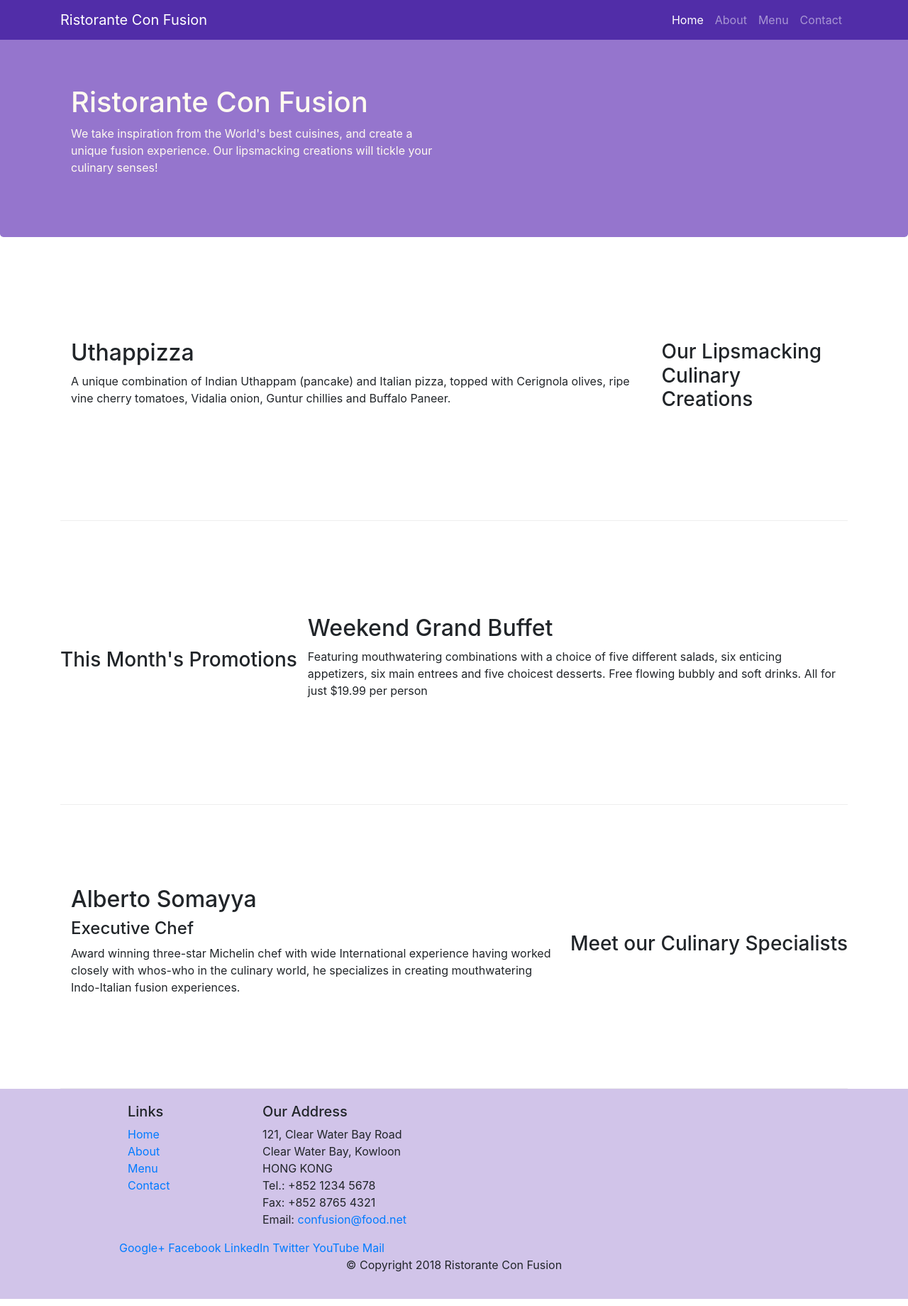
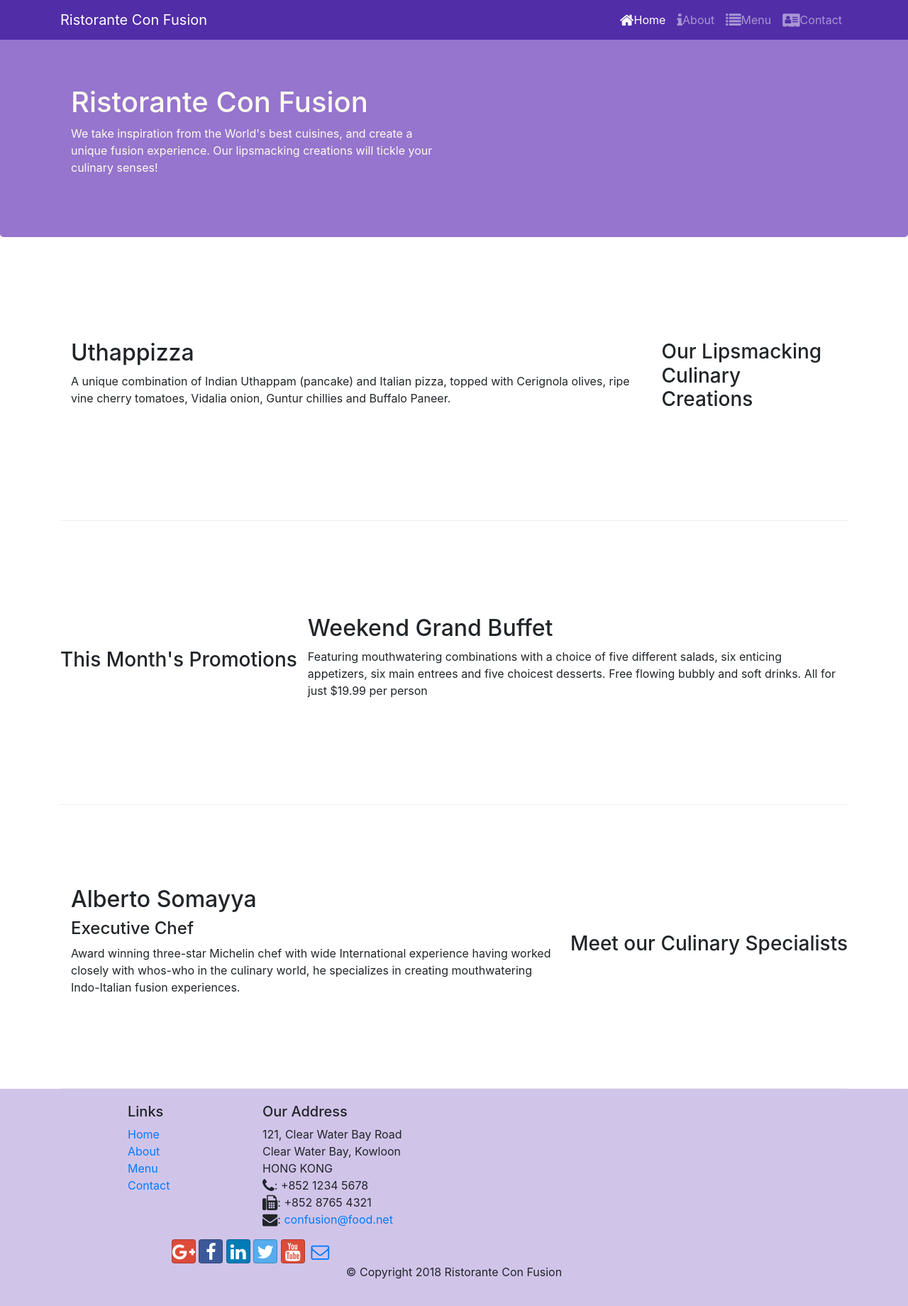
Before and after one commit to EmelBulosan/git-test-bootstrap, a website: page index.html in a window 1280 px wide. Shown: the whole page at 71% size. Drawn offline with nearby package versions, Linux system fonts and the light colour scheme.

Commit message:
Icon Fonts

```diff
--- a/index.html
+++ b/index.html
@@ -10,6 +10,8 @@
     <!-- Bootstrap CSS -->
     <link rel="stylesheet" href="node_modules/bootstrap/dist/css/bootstrap.min.css">
     <link rel="stylesheet" href="CSS/style.css">
+    <link rel="stylesheet" href="node_modules/font-awesome/css/font-awesome.min.css">
+    <link rel="stylesheet" href="node_modules/bootstrap-social/bootstrap-social.css">
     <title>Ristorante Con Fusion Home Page</title>
 </head>
 
@@ -22,10 +24,10 @@
            <a class="navbar-brand mr-auto" href="index.html">Ristorante Con Fusion</a>
            <div class="collapse navbar-collapse" id="Navbar"></div>
                 <ul class="navbar-nav mr-auto">
-                    <li class="nav-item active"><a class="nav-link" href="./index.html">Home</a></li><!--to show what nav item is active-->
-                    <li class="nav-item"><a class="nav-link" href="./aboutus.html">About</a></li>
-                    <li class="nav-item"><a class="nav-link" href="#">Menu</a></li>
-                    <li class="nav-item"><a class="nav-link" href="#">Contact</a></li>
+                    <li class="nav-item active"><a class="nav-link" href="./index.html"><span class="fa fa-home fa-lg"></span>Home</a></li><!--to show what nav item is active-->
+                    <li class="nav-item"><a class="nav-link" href="./aboutus.html"><span class="fa fa-info fa-lg"></span>About</a></li>
+                    <li class="nav-item"><a class="nav-link" href="#"><span class="fa fa-list fa-lg"></span>Menu</a></li>
+                    <li class="nav-item"><a class="nav-link" href="#"><span class="fa fa-address-card fa-lg"></span>Contact</a></li>
                 </ul>
             </div>
         </div>
@@ -96,19 +98,20 @@
 		              121, Clear Water Bay Road<br>
 		              Clear Water Bay, Kowloon<br>
 		              HONG KONG<br>
-		              Tel.: +852 1234 5678<br>
-		              Fax: +852 8765 4321<br>
-		              Email: <a href="mailto:confusion@food.net">confusion@food.net</a>
+		              <i class="fa fa-phone fa-lg"></i>: +852 1234 5678<br>
+                      <i class="fa fa-fax fa-lg"></i>: +852 8765 4321<br>
+                      <i class="fa fa-envelope fa-lg"></i>:
+                      <a href="mailto:confusion@food.net">confusion@food.net</a>
 		           </address>
                 </div>
                 <div class="col-12 col-sm-6 align-self-center">
                     <div class="text-center">
-                        <a href="http://google.com/+">Google+</a>
-                        <a href="http://www.facebook.com/profile.php?id=">Facebook</a>
-                        <a href="http://www.linkedin.com/in/">LinkedIn</a>
-                        <a href="http://twitter.com/">Twitter</a>
-                        <a href="http://youtube.com/">YouTube</a>
-                        <a href="mailto:">Mail</a>
+                        <a class="btn btn-social-icon btn-google" href="http://google.com/+"><i class="fa fa-google-plus"></i></a>
+                        <a class="btn btn-social-icon btn-facebook" href="http://www.facebook.com/profile.php?id="><i class="fa fa-facebook"></i></a>
+                        <a class="btn btn-social-icon btn-linkedin" href="http://www.linkedin.com/in/"><i class="fa fa-linkedin"></i></a>
+                        <a class="btn btn-social-icon btn-twitter" href="http://twitter.com/"><i class="fa fa-twitter"></i></a>
+                        <a class="btn btn-social-icon btn-google" href="http://youtube.com/"><i class="fa fa-youtube"></i></a>
+                        <a class="btn btn-social-icon" href="mailto:"><i class="fa fa-envelope-o"></i></a>
                     </div>
                 </div>
            </div>
--- a/package.json
+++ b/package.json
@@ -15,6 +15,8 @@
   },
   "dependencies": {
     "bootstrap": "^4.0.0",
+    "bootstrap-social": "^5.1.1",
+    "font-awesome": "^4.7.0",
     "jquery": "^3.3.1",
     "popper.js": "^1.12.9"
   }
```
Also changed, not shown: aboutus.html (+15 -12 lines), 1 other file.
